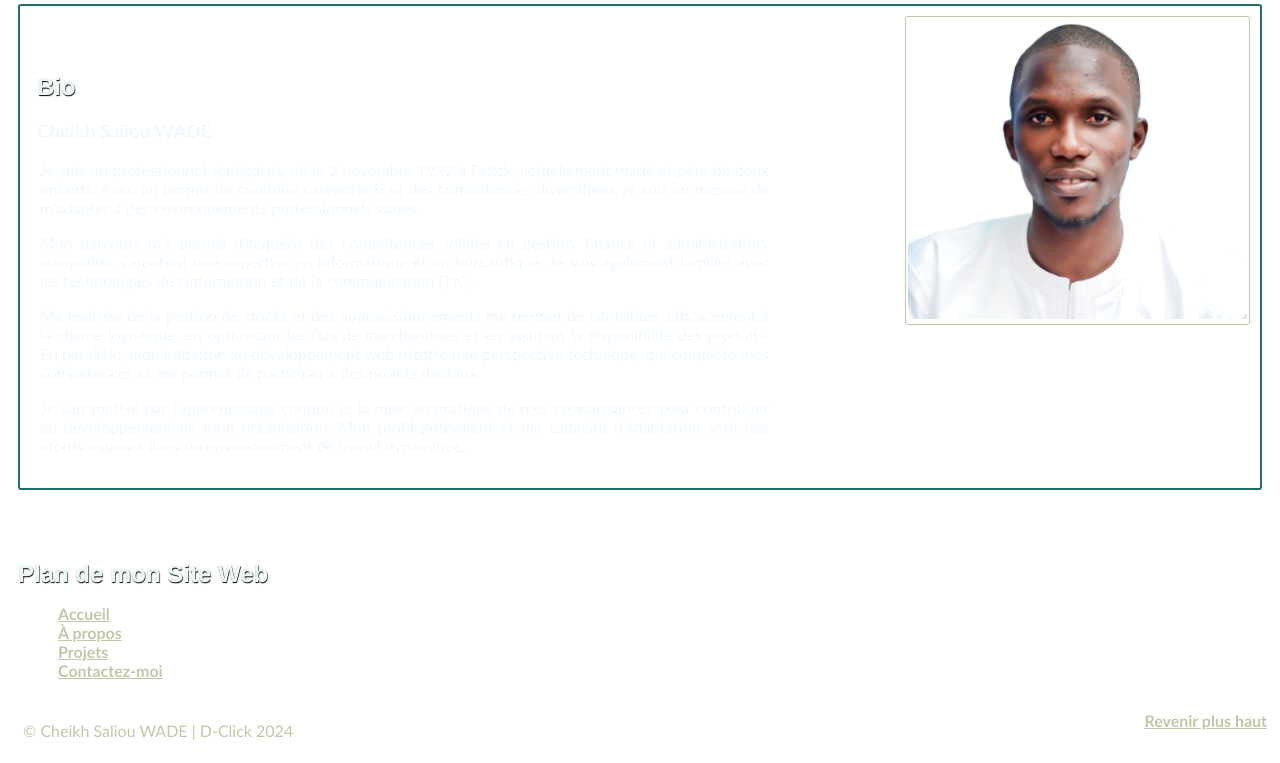
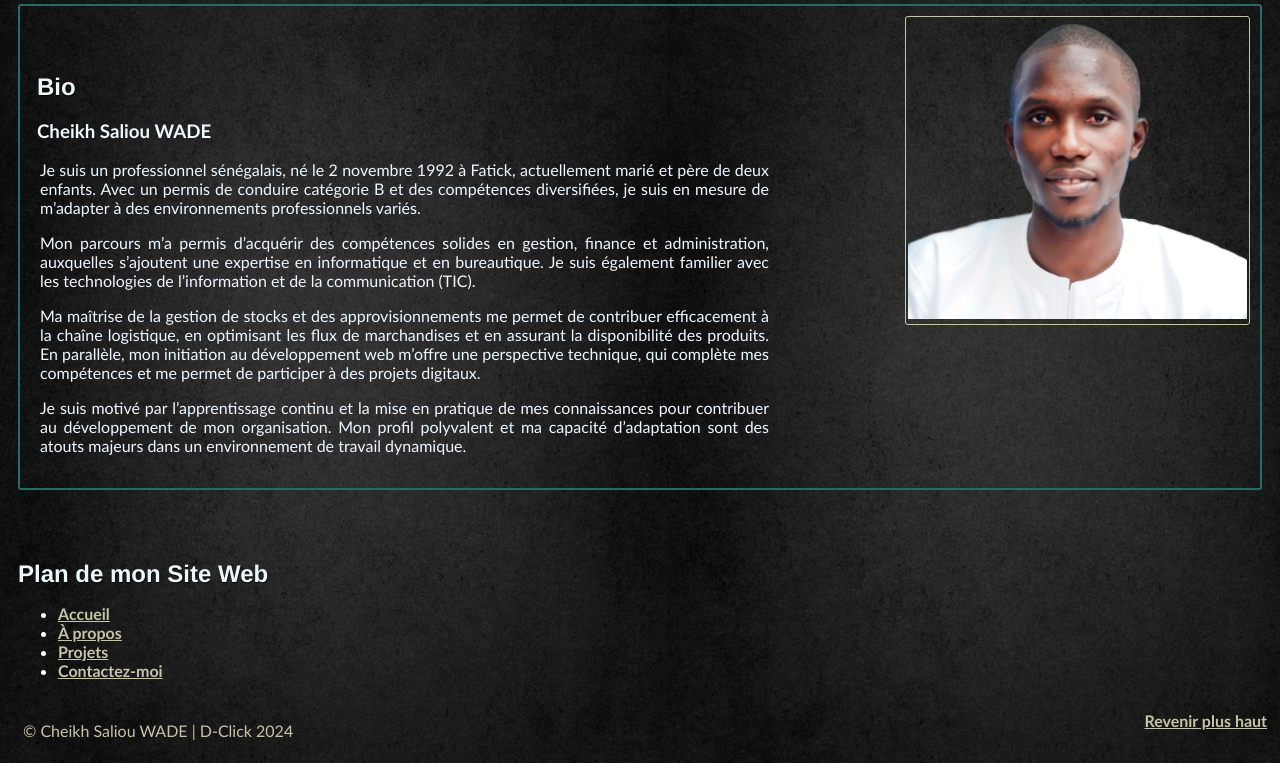
Before and after one commit to SalihWad/portfoliocsw, a plain HTML site: page index.html in a window 1280 px wide. Shown: the part 161-924 px from the top of the page. Drawn offline with Linux system fonts and the light colour scheme; files whose address does not match are found by name.

Commit message:
Update style.css

```diff
--- a/style.css
+++ b/style.css
@@ -1,6 +1,6 @@
 body {
     /* background-color: #18534F ; */
-    background-image: url('Images/background.jpg');
+    background-image: url('https://salihwad.github.io/portfoliocsw/background.jpg');
     background-image:linear-gradient();font-family:'Trebuchet MS', 'Lucida Sans Unicode', 'Lucida Grande', 'Lucida Sans', Arial, sans-serif}
 .Copyright {padding: 15px; color: #C5C5A9;}
 a {color: #C5C5A9;font-weight: bold;transition: all 1s ease-out;}
```
